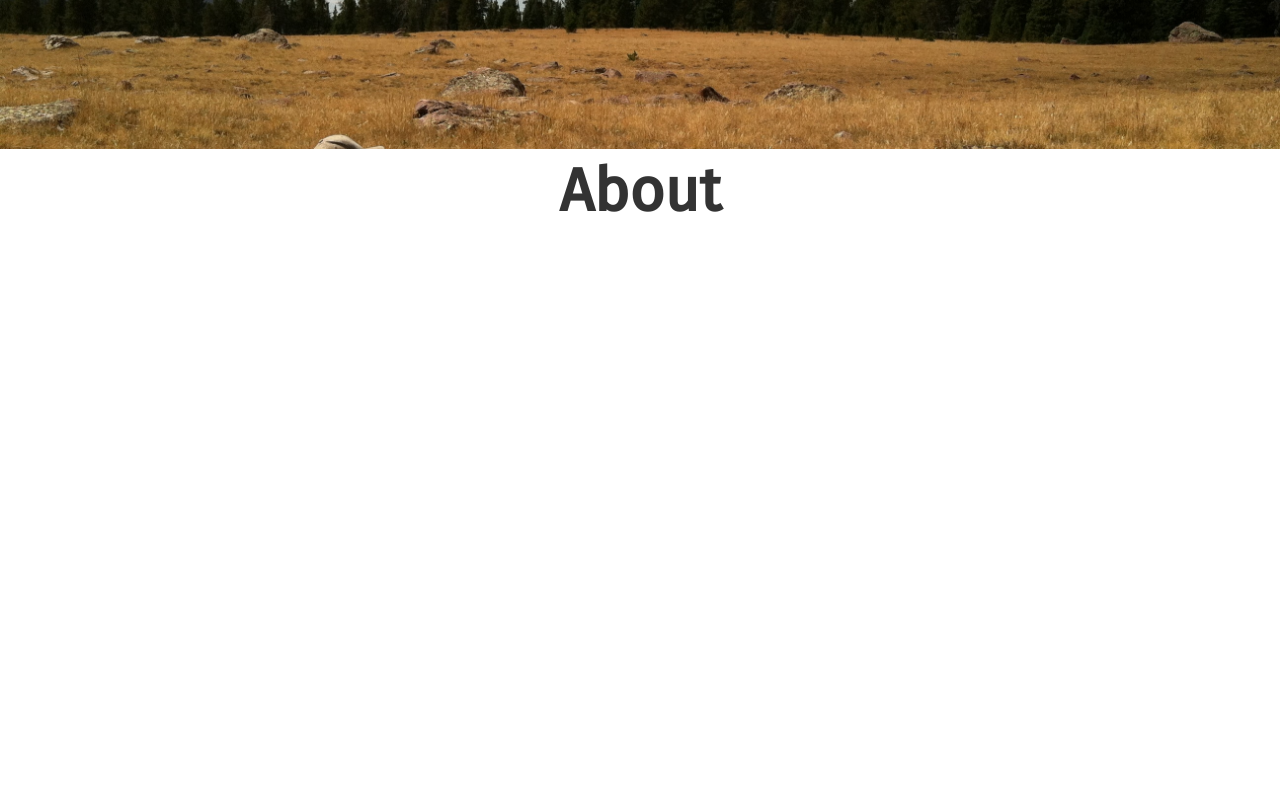
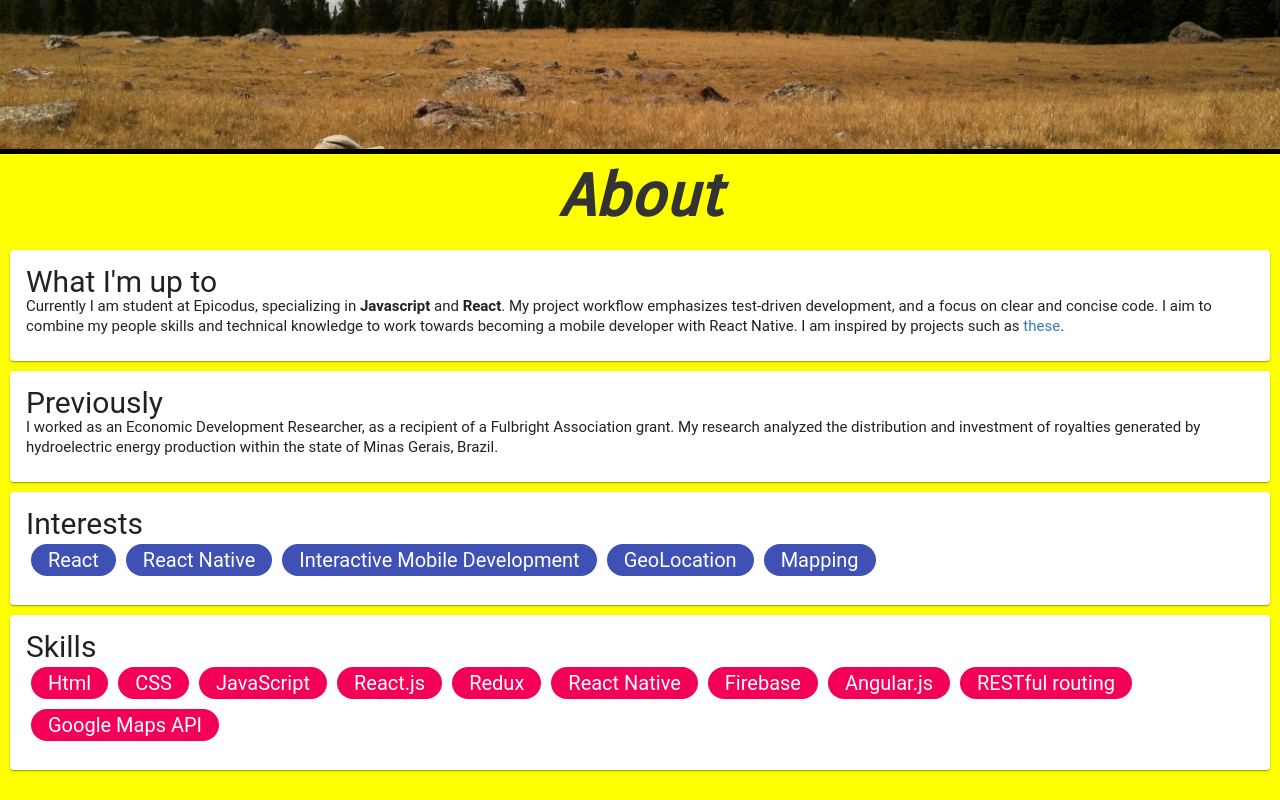
Before and after one commit to devinmounts/react-portfolio, a React (Create React App) app: page / in a window 1280 px wide. Shown: the part 545-1345 px from the top of the page. Before the commit the page ends 800 px from the top, so only its background shows below. Built offline with nearby package versions, Linux system fonts and the light colour scheme.

Commit message:
add cards and chips to bio component.

```diff
--- a/package.json
+++ b/package.json
@@ -3,6 +3,7 @@
   "version": "0.1.0",
   "private": true,
   "dependencies": {
+    "@material-ui/core": "^3.2.2",
     "bootstrap": "^3.3.7",
     "react": "^16.5.2",
     "react-bootstrap": "^0.32.4",
--- a/src/components/Bio.jsx
+++ b/src/components/Bio.jsx
@@ -1,15 +1,61 @@
 import React from 'react';
 import './../styles/Bio.css';
+import Card from '@material-ui/core/Card';
+import CardContent from '@material-ui/core/CardContent';
+import Typography from '@material-ui/core/Typography';
+import Chip from '@material-ui/core/Chip';
 
-const Bio = props => {
-  return(
-    <div>
-      <header className='header'>
-        About
-      </header>
 
-    </div>
-  );
+class Bio extends React.Component {
+
+
+  render(){
+    let interestChips = [];
+    let interests = ['React', 'React Native', 'Interactive Mobile Development', 'GeoLocation', 'Mapping'];
+       interestChips = interests.map((interest, index) => {
+        return <Chip className='theme' color='primary'  key={index} label={interest} />
+      });
+
+    let skillsChips = [];
+    let skills = ['Html', 'CSS', 'JavaScript', 'React.js', 'Redux', 'React Native', 'Firebase', 'Angular.js', 'RESTful routing', 'Google Maps API'];
+    skillsChips = skills.map((skill, index) => {
+     return <Chip className='theme' color='secondary'  key={index} label={skill} />
+   });
+
+    return(
+      <div className='bio-style'>
+        <header className='header'>
+          About
+        </header>
+        <Card className='content-div'>
+          <CardContent>
+            <Typography variant='h3'>What I'm up to</Typography>
+            <Typography variant='h5'>Currently I am student at Epicodus, specializing in <strong>Javascript</strong> and <strong>React</strong>. My project workflow emphasizes test-driven development, and a focus on clear and concise code. I aim to combine my people skills and technical knowledge to work towards becoming a mobile developer with React Native. I am inspired by projects such as <a href='https://www.native.io/industries/international_development'>these</a>.</Typography>
+          </CardContent>
+        </Card>
+        <Card className='content-div'>
+          <CardContent>
+            <Typography variant='h3'>Previously</Typography>
+            <Typography variant='h5'>I worked as an Economic Development Researcher, as a recipient of a Fulbright Association grant.
+  My research analyzed the distribution and investment of royalties generated by hydroelectric energy production within the state of Minas Gerais, Brazil.</Typography>
+          </CardContent>
+        </Card>
+        <Card className='content-div'>
+          <CardContent>
+            <Typography variant='h3'>Interests</Typography>
+            {interestChips}
+          </CardContent>
+        </Card>
+        <Card className='content-div'>
+          <CardContent>
+            <Typography variant='h3'>Skills</Typography>
+            {skillsChips}
+          </CardContent>
+        </Card>
+      </div>
+    );
+  }
 }
 
+
 export default Bio;
--- a/src/components/Navigation.jsx
+++ b/src/components/Navigation.jsx
@@ -1,5 +1,5 @@
 import React from 'react'
-import { Navbar, Nav, NavItem, NavDropdown, MenuItem } from 'react-bootstrap';
+import { Navbar, Nav, NavItem } from 'react-bootstrap';
 import './../styles/Navigation.css';
 
 const Navigation = props => {
--- a/src/styles/Bio.css
+++ b/src/styles/Bio.css
@@ -3,5 +3,26 @@
   font-size: 60px;
   font-weight: bold;
   text-align: center;
+  font-style: oblique;
+}
 
+.bio-style {
+  background-color: yellow;
+  border-top: black solid;
+  border-width: thick;
+  text-align: center;
+  padding-bottom: 20px;
 }
+
+.content-div {
+  margin: 10px;
+  text-align: left
+}
+
+.theme span{
+  margin: 5px;
+  font-size: 20px;
+}
+.theme {
+  margin: 5px;
+}
```
Also changed, not shown: 1 other file (tests, documents, lock files or other folders).
